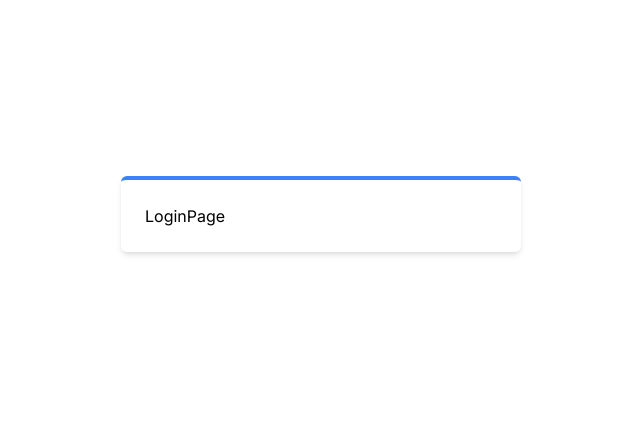
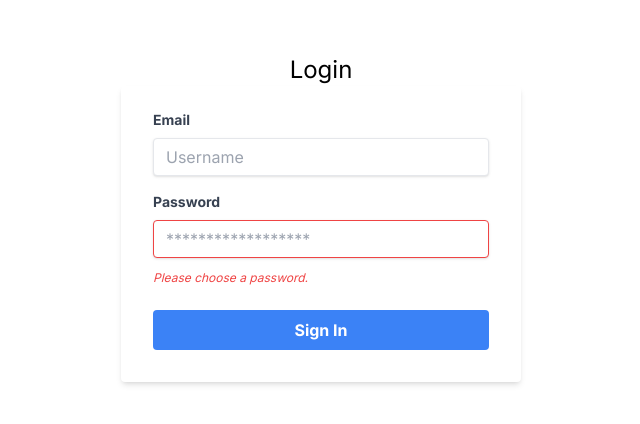
Before and after one commit to daimaru-hakui/yamazaki-order-system, a Next.js app: page /login in a window 1280 px wide. Shown: the part 186-610 px from the top of the page, without its empty margins (319-959 px from the left). Built offline with nearby package versions, Linux system fonts and the light colour scheme.

Commit message:
login form

```diff
--- a/package.json
+++ b/package.json
@@ -9,6 +9,7 @@
     "lint": "next lint"
   },
   "dependencies": {
+    "@headlessui/react": "^1.7.18",
     "@prisma/client": "^5.8.0",
     "firebase": "^10.7.1",
     "firebase-admin": "^12.0.0",
--- a/src/app/login/login-form.tsx
+++ b/src/app/login/login-form.tsx
@@ -1,9 +1,9 @@
+"use client"
 import React, { FC } from "react";
 import { useForm, SubmitHandler } from "react-hook-form";
 import { signInWithEmailAndPassword } from "firebase/auth";
 import { auth } from "@/firebase/client";
 import { signIn, signOut } from "next-auth/react";
-import {Button} from "@/components/ui/button"
 
 type Inputs = {
   email: string;
@@ -11,6 +11,7 @@
 };
 
 const LoginForm: FC = () => {
+
   const {
     register,
     handleSubmit,
@@ -26,10 +27,48 @@
 
   return (
     <>
-      <form onSubmit={handleSubmit(onSubmit)}>
-        <div className='text-center'>Login</div>
-        <div className="mt-6 w-full">
-            <Button>Click me</Button>
+      <form
+        onSubmit={handleSubmit(onSubmit)}
+        className="bg-white shadow-md rounded px-8 pt-6 pb-8 mb-4"
+      >
+        <div className="mb-4">
+          <label
+            className="block text-gray-700 text-sm font-bold mb-2"
+            htmlFor="username"
+          >
+            Email
+          </label>
+          <input
+            className="shadow appearance-none border rounded w-full py-2 px-3 text-gray-700 leading-tight focus:outline-none focus:shadow-outline"
+            id="username"
+            type="text"
+            placeholder="Username"
+          />
+        </div>
+        <div className="mb-6">
+          <label
+            className="block text-gray-700 text-sm font-bold mb-2"
+            htmlFor="password"
+          >
+            Password
+          </label>
+          <input
+            className="shadow appearance-none border border-red-500 rounded w-full py-2 px-3 text-gray-700 mb-3 leading-tight focus:outline-none focus:shadow-outline"
+            id="password"
+            type="password"
+            placeholder="******************"
+          />
+          <p className="text-red-500 text-xs italic">
+            Please choose a password.
+          </p>
+        </div>
+        <div className="flex items-center justify-between">
+          <button
+            className="w-full bg-blue-500 hover:bg-blue-700 text-white font-bold py-2 px-4 rounded focus:outline-none focus:shadow-outline"
+            type="button"
+          >
+            Sign In
+          </button>
         </div>
       </form>
     </>
--- a/src/app/login/page.tsx
+++ b/src/app/login/page.tsx
@@ -1,10 +1,12 @@
 import { NextPage } from "next";
 import React from "react";
+import LoginForm from "./login-form";
 
 const LoginPage: NextPage = () => {
   return (
-    <div className="w-full max-w-[calc(400px)] p-6 rounded-md shadow-md border-t-4 border-t-blue-500">
-      LoginPage
+    <div className="w-full max-w-[calc(400px)]">
+      <div className="text-center mt-6 text-2xl">Login</div>
+      <LoginForm />
     </div>
   );
 };
--- a/src/components/ui/button.tsx
+++ /dev/null
@@ -1,56 +0,0 @@
-import * as React from "react"
-import { Slot } from "@radix-ui/react-slot"
-import { cva, type VariantProps } from "class-variance-authority"
-
-import { cn } from "@/lib/utils"
-
-const buttonVariants = cva(
-  "inline-flex items-center justify-center whitespace-nowrap rounded-md text-sm font-medium ring-offset-background transition-colors focus-visible:outline-none focus-visible:ring-2 focus-visible:ring-ring focus-visible:ring-offset-2 disabled:pointer-events-none disabled:opacity-50",
-  {
-    variants: {
-      variant: {
-        default: "bg-primary text-primary-foreground hover:bg-primary/90",
-        destructive:
-          "bg-destructive text-destructive-foreground hover:bg-destructive/90",
-        outline:
-          "border border-input bg-background hover:bg-accent hover:text-accent-foreground",
-        secondary:
-          "bg-secondary text-secondary-foreground hover:bg-secondary/80",
-        ghost: "hover:bg-accent hover:text-accent-foreground",
-        link: "text-primary underline-offset-4 hover:underline",
-      },
-      size: {
-        default: "h-10 px-4 py-2",
-        sm: "h-9 rounded-md px-3",
-        lg: "h-11 rounded-md px-8",
-        icon: "h-10 w-10",
-      },
-    },
-    defaultVariants: {
-      variant: "default",
-      size: "default",
-    },
-  }
-)
-
-export interface ButtonProps
-  extends React.ButtonHTMLAttributes<HTMLButtonElement>,
-    VariantProps<typeof buttonVariants> {
-  asChild?: boolean
-}
-
-const Button = React.forwardRef<HTMLButtonElement, ButtonProps>(
-  ({ className, variant, size, asChild = false, ...props }, ref) => {
-    const Comp = asChild ? Slot : "button"
-    return (
-      <Comp
-        className={cn(buttonVariants({ variant, size, className }))}
-        ref={ref}
-        {...props}
-      />
-    )
-  }
-)
-Button.displayName = "Button"
-
-export { Button, buttonVariants }
```
Also changed, not shown: 1 other file (tests, documents, lock files or other folders).
